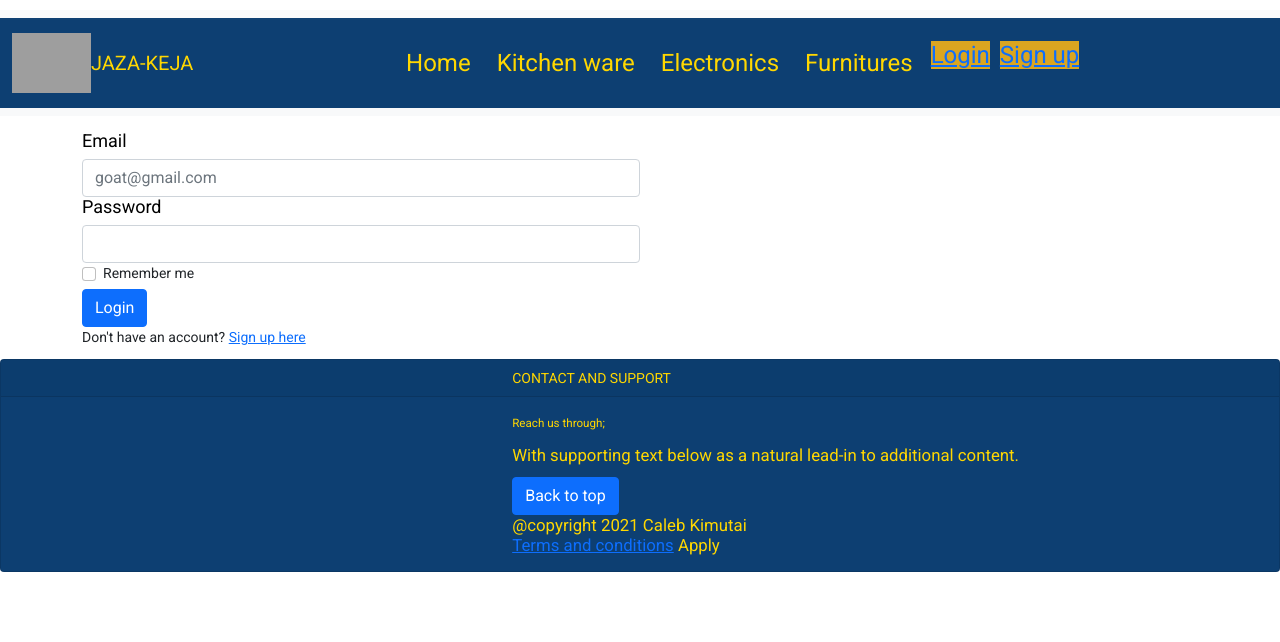
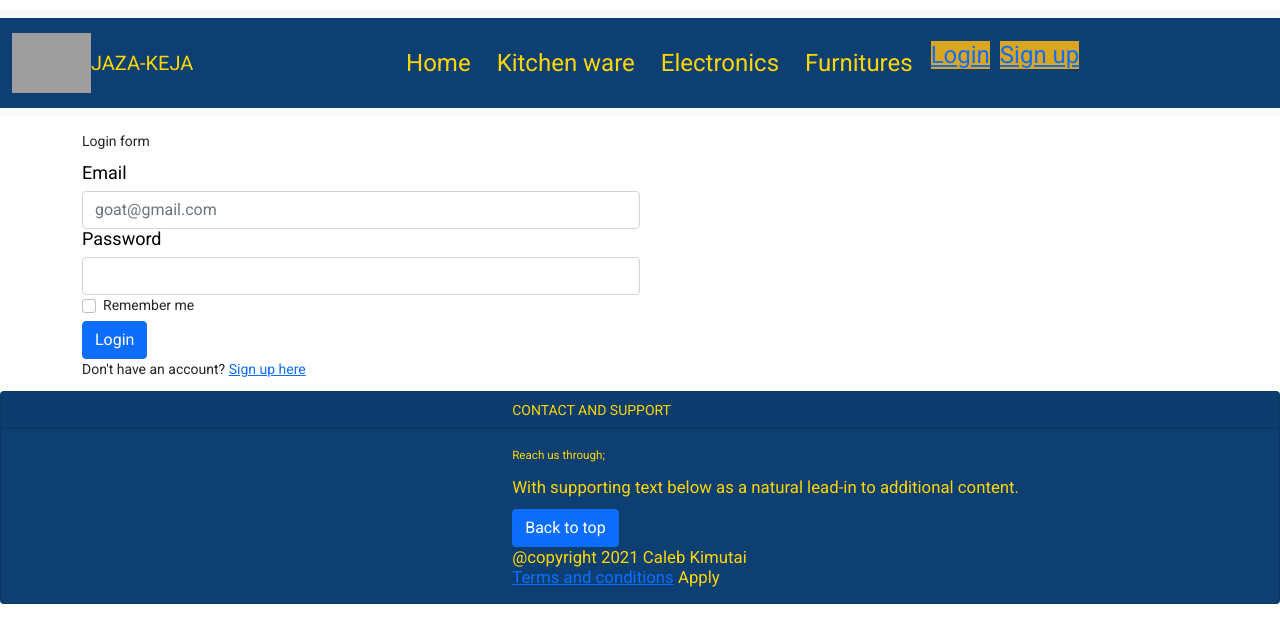
Before and after one commit to Calebu6214/Jaza-keja, an Angular app: page /app-login in a window 1280 px wide. Shown: the top 642 px of the page. Built offline with nearby package versions, Linux system fonts and the light colour scheme; grey boxes are pictures that could not be loaded.

Commit message:
add login title

```diff
--- a/src/app/login/login.component.html
+++ b/src/app/login/login.component.html
@@ -1,3 +1,4 @@
+<p>Login form</p>
 <form class=" g-3 needs-validation" method="POST" validate>
     <div class="col-md-6">
         <label for="validationDefault03" class="form-label">Email</label>
```
